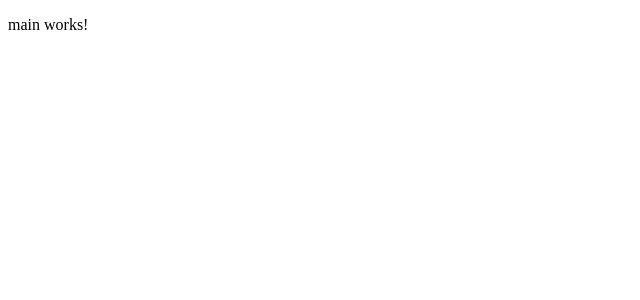
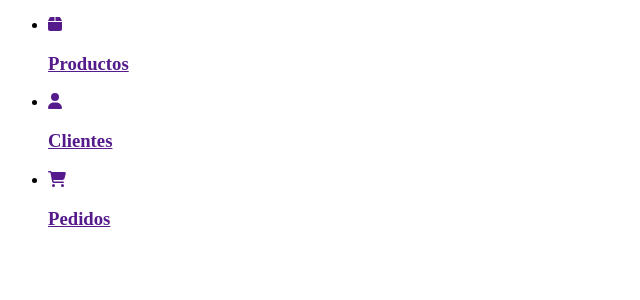
Before and after one commit to Elegimba/totalum_demo, an Angular app: page /main in a window 1280 px wide. Shown: the top 300 px of the page, without its empty margins (0-640 px from the left). Built offline with nearby package versions, Linux system fonts and the light colour scheme.

Commit message:
Contenido de la main-page + fontawesome

```diff
--- a/package.json
+++ b/package.json
@@ -18,6 +18,9 @@
     "@angular/platform-browser": "^19.0.0",
     "@angular/platform-browser-dynamic": "^19.0.0",
     "@angular/router": "^19.0.0",
+    "@fortawesome/angular-fontawesome": "^1.0.0",
+    "@fortawesome/fontawesome-free": "^6.7.2",
+    "@fortawesome/free-solid-svg-icons": "^6.7.2",
     "rxjs": "~7.8.0",
     "tslib": "^2.3.0",
     "zone.js": "~0.15.0"
--- a/src/app/app.config.ts
+++ b/src/app/app.config.ts
@@ -2,7 +2,11 @@ import { ApplicationConfig, provideZoneChangeDetection } from '@angular/core';
 import { provideRouter } from '@angular/router';
 
 import { routes } from './app.routes';
+import { provideHttpClient } from '@angular/common/http';
 
 export const appConfig: ApplicationConfig = {
-  providers: [provideZoneChangeDetection({ eventCoalescing: true }), provideRouter(routes)]
+  providers: [provideZoneChangeDetection({ eventCoalescing: true }),
+  provideRouter(routes),
+  provideHttpClient()
+  ]
 };
--- a/src/app/app.routes.ts
+++ b/src/app/app.routes.ts
@@ -3,5 +3,6 @@ import { MainComponent } from './pages/main/main.component';
 
 export const routes: Routes = [
     { path: '', pathMatch: 'full', redirectTo: '/main' },
-    { path: 'main', component: MainComponent }
+    { path: 'main', component: MainComponent },
+    { path: '**', redirectTo: '/main' }
 ];
--- a/src/app/pages/main/main.component.html
+++ b/src/app/pages/main/main.component.html
@@ -1 +1,24 @@
-<p>main works!</p>
+<div class="container">
+    <nav>
+        <ul>
+            <li class="main-card">
+                <a href="">
+                    <fa-icon [icon]="faBox"></fa-icon>
+                    <h3>Productos</h3>
+                </a>
+            </li>
+            <li class="main-card">
+                <a href="">
+                    <fa-icon [icon]="faUser"></fa-icon>
+                    <h3>Clientes</h3>
+                </a>
+            </li>
+            <li class="main-card">
+                <a href="">
+                    <fa-icon [icon]="faCart"></fa-icon>
+                    <h3>Pedidos</h3>
+                </a>
+            </li>
+        </ul>
+    </nav>
+</div>
--- a/src/app/pages/main/main.component.ts
+++ b/src/app/pages/main/main.component.ts
@@ -1,11 +1,17 @@
 import { Component } from '@angular/core';
+import { FontAwesomeModule } from '@fortawesome/angular-fontawesome';
+import { faBox, faCartShopping, faUser } from '@fortawesome/free-solid-svg-icons';
 
 @Component({
   selector: 'app-main',
-  imports: [],
+  imports: [FontAwesomeModule],
   templateUrl: './main.component.html',
   styleUrl: './main.component.css'
 })
 export class MainComponent {
 
+  faBox = faBox
+  faUser = faUser
+  faCart = faCartShopping
+
 }
```
Also changed, not shown: 1 other file (tests, documents, lock files or other folders).
